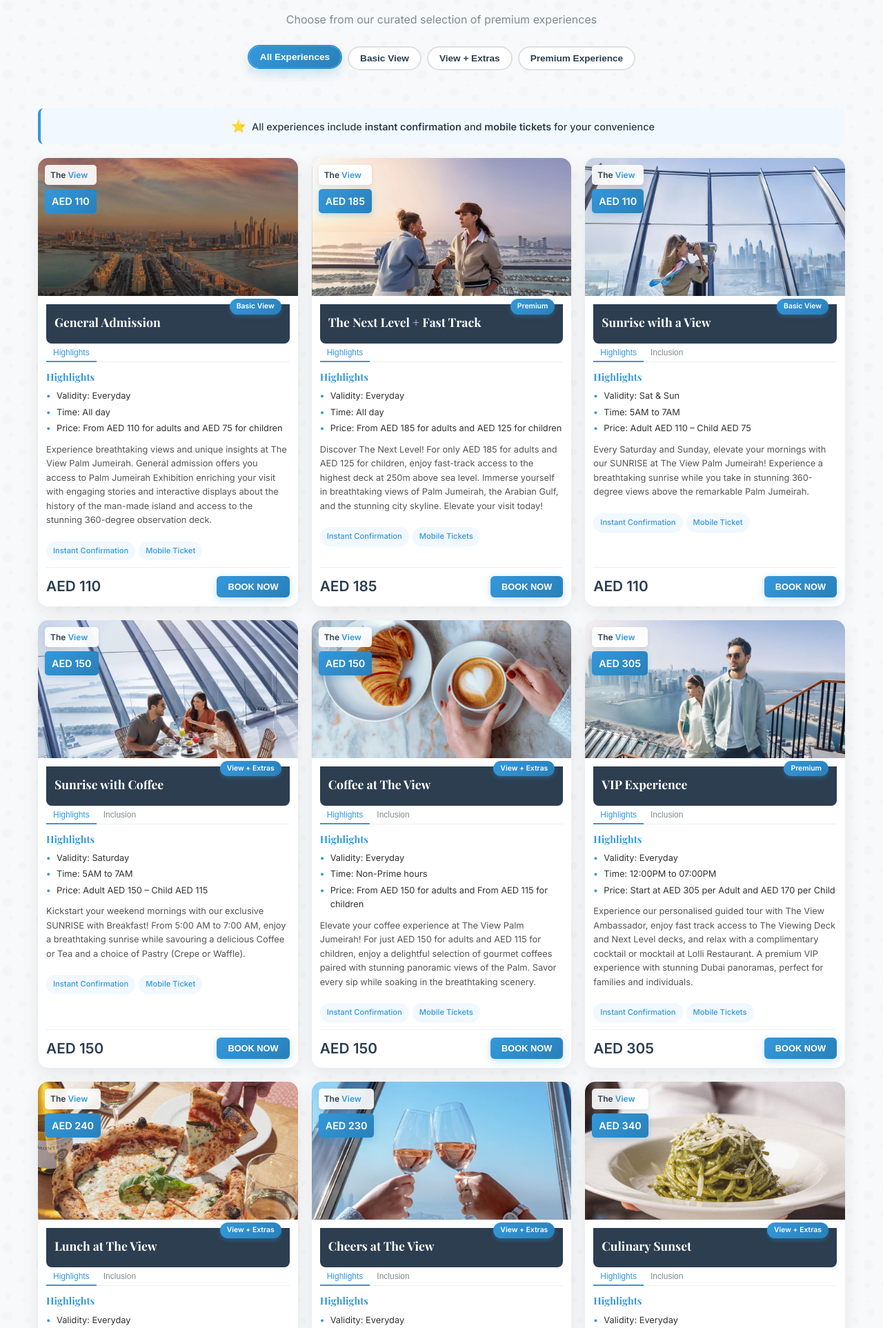
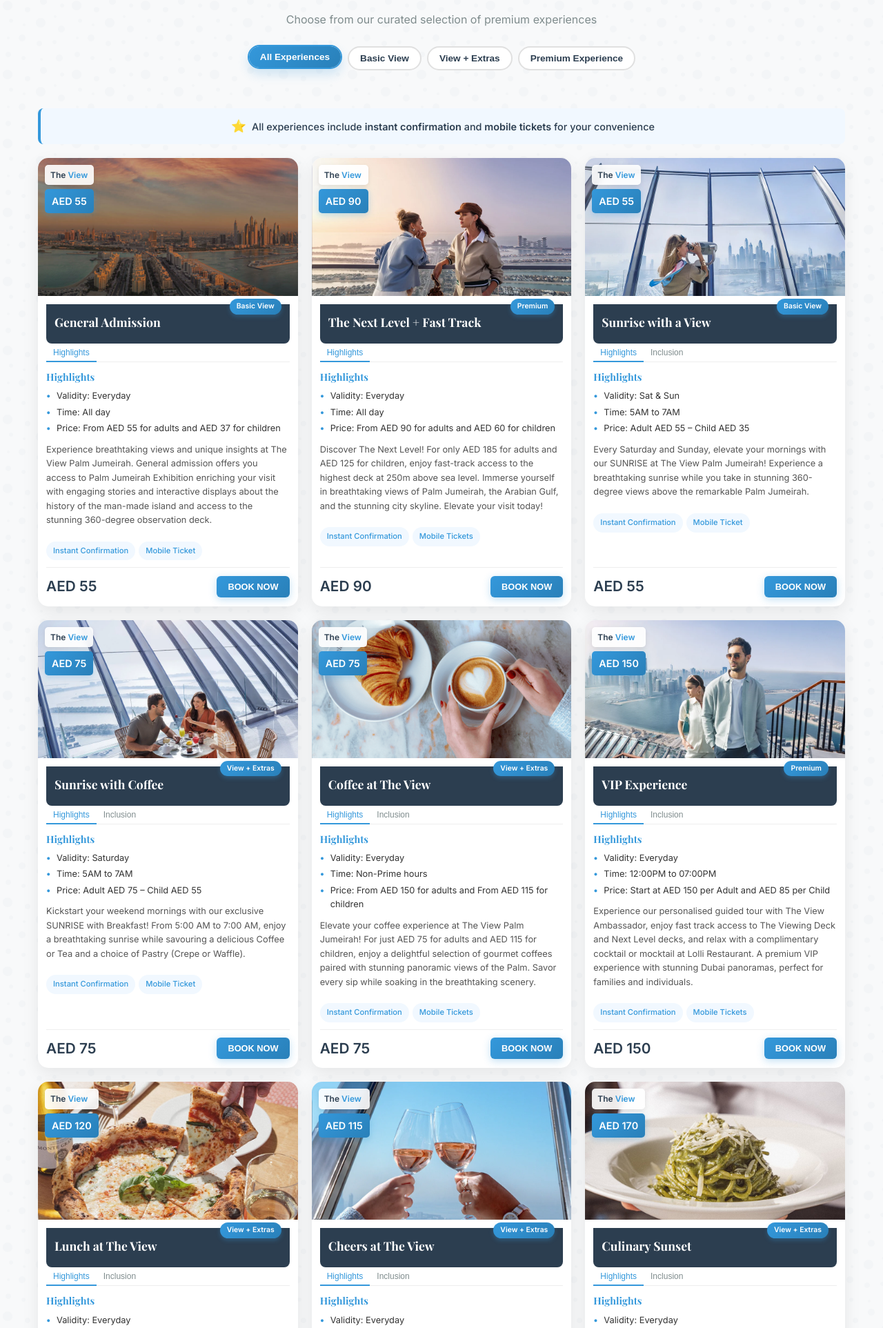
Before and after one commit to anotherGU/palm-jumeirah, a Flask app: page / in a window 1280 px wide. Shown: the part 803-2728 px from the top of the page at 69% size. Run offline with Flask 3, Linux system fonts and the light colour scheme; some libraries are stand-ins or nearby versions.

Commit message:
dsaadsasdasd

```diff
--- a/templates/index.html
+++ b/templates/index.html
@@ -226,7 +226,7 @@
                     </div>
                     <div class="price-badge">
                       <div class="price-badge-content">
-                        <div class="price-amount">AED 110</div>
+                        <div class="price-amount">AED 55</div>
                       </div>
                     </div>
                   </div>
@@ -249,7 +249,7 @@
                       <li>Validity: Everyday</li>
                       <li>Time: All day</li>
                       <li>
-                        Price: From AED 110 for adults and AED 75 for children
+                        Price: From AED 55 for adults and AED 37 for children
                       </li>
                     </ul>
                   </div>
@@ -268,7 +268,7 @@
                 </div>
                 <div class="offer-footer">
                   <div class="price-container">
-                    <div class="current-price">AED 110</div>
+                    <div class="current-price">AED 55</div>
                   </div>
                   <button class="book-btn" data-experience="General Admission">
                     BOOK NOW
@@ -291,7 +291,7 @@
                     </div>
                     <div class="price-badge">
                       <div class="price-badge-content">
-                        <div class="price-amount">AED 185</div>
+                        <div class="price-amount">AED 90</div>
                       </div>
                     </div>
                   </div>
@@ -314,7 +314,7 @@
                       <li>Validity: Everyday</li>
                       <li>Time: All day</li>
                       <li>
-                        Price: From AED 185 for adults and AED 125 for children
+                        Price: From AED 90 for adults and AED 60 for children
                       </li>
                     </ul>
                   </div>
@@ -332,7 +332,7 @@
                 </div>
                 <div class="offer-footer">
                   <div class="price-container">
-                    <div class="current-price">AED 185</div>
+                    <div class="current-price">AED 90</div>
                   </div>
                   <button
                     class="book-btn"
@@ -358,7 +358,7 @@
                     </div>
                     <div class="price-badge">
                       <div class="price-badge-content">
-                        <div class="price-amount">AED 110</div>
+                        <div class="price-amount">AED 55</div>
                       </div>
                     </div>
                   </div>
@@ -383,7 +383,7 @@
                     <ul>
                       <li>Validity: Sat & Sun</li>
                       <li>Time: 5AM to 7AM</li>
-                      <li>Price: Adult AED 110 – Child AED 75</li>
+                      <li>Price: Adult AED 55 – Child AED 35</li>
                     </ul>
                   </div>
                   <p class="description">
@@ -409,7 +409,7 @@
                 </div>
                 <div class="offer-footer">
                   <div class="price-container">
-                    <div class="current-price">AED 110</div>
+                    <div class="current-price">AED 55</div>
                   </div>
                   <button
                     class="book-btn"
@@ -435,7 +435,7 @@
                     </div>
                     <div class="price-badge">
                       <div class="price-badge-content">
-                        <div class="price-amount">AED 150</div>
+                        <div class="price-amount">AED 75</div>
                       </div>
                     </div>
                   </div>
@@ -460,7 +460,7 @@
                     <ul>
                       <li>Validity: Saturday</li>
                       <li>Time: 5AM to 7AM</li>
-                      <li>Price: Adult AED 150 – Child AED 115</li>
+                      <li>Price: Adult AED 75 – Child AED 55</li>
                     </ul>
                   </div>
                   <p class="description">
@@ -491,7 +491,7 @@
                 </div>
                 <div class="offer-footer">
                   <div class="price-container">
-                    <div class="current-price">AED 150</div>
+                    <div class="current-price">AED 75</div>
                   </div>
                   <button
                     class="book-btn"
@@ -517,7 +517,7 @@
                     </div>
                     <div class="price-badge">
                       <div class="price-badge-content">
-                        <div class="price-amount">AED 150</div>
+                        <div class="price-amount">AED 75</div>
                       </div>
                     </div>
                   </div>
@@ -550,7 +550,7 @@
                   </div>
                   <p class="description">
                     Elevate your coffee experience at The View Palm Jumeirah!
-                    For just AED 150 for adults and AED 115 for children, enjoy
+                    For just AED 75 for adults and AED 115 for children, enjoy
                     a delightful selection of gourmet coffees paired with
                     stunning panoramic views of the Palm. Savor every sip while
                     soaking in the breathtaking scenery.
@@ -571,7 +571,7 @@
                 </div>
                 <div class="offer-footer">
                   <div class="price-container">
-                    <div class="current-price">AED 150</div>
+                    <div class="current-price">AED 75</div>
                   </div>
                   <button class="book-btn" data-experience="Coffee at The View">
                     BOOK NOW
@@ -594,7 +594,7 @@
                     </div>
                     <div class="price-badge">
                       <div class="price-badge-content">
-                        <div class="price-amount">AED 305</div>
+                        <div class="price-amount">AED 150</div>
                       </div>
                     </div>
                   </div>
@@ -620,7 +620,7 @@
                       <li>Validity: Everyday</li>
                       <li>Time: 12:00PM to 07:00PM</li>
                       <li>
-                        Price: Start at AED 305 per Adult and AED 170 per Child
+                        Price: Start at AED 150 per Adult and AED 85 per Child
                       </li>
                     </ul>
                   </div>
@@ -653,7 +653,7 @@
                 </div>
                 <div class="offer-footer">
                   <div class="price-container">
-                    <div class="current-price">AED 305</div>
+                    <div class="current-price">AED 150</div>
                   </div>
                   <button class="book-btn" data-experience="VIP Experience">
                     BOOK NOW
@@ -676,7 +676,7 @@
                     </div>
                     <div class="price-badge">
                       <div class="price-badge-content">
-                        <div class="price-amount">AED 240</div>
+                        <div class="price-amount">AED 120</div>
                       </div>
                     </div>
                   </div>
@@ -702,7 +702,7 @@
                       <li>Validity: Everyday</li>
                       <li>Time: 12:00PM to 3:00PM</li>
                       <li>
-                        Price: AED 240 for adults and AED 205 for children
+                        Price: AED 120 for adults and AED 90 for children
                       </li>
                     </ul>
                   </div>
@@ -731,7 +731,7 @@
                 </div>
                 <div class="offer-footer">
                   <div class="price-container">
-                    <div class="current-price">AED 240</div>
+                    <div class="current-price">AED 120</div>
                   </div>
                   <button class="book-btn" data-experience="Lunch at The View">
                     BOOK NOW
@@ -754,7 +754,7 @@
                     </div>
                     <div class="price-badge">
                       <div class="price-badge-content">
-                        <div class="price-amount">AED 230</div>
+                        <div class="price-amount">AED 115</div>
                       </div>
                     </div>
                   </div>
@@ -779,7 +779,7 @@
                     <ul>
                       <li>Validity: Everyday</li>
                       <li>Time: All day</li>
-                      <li>Price: From AED 230 for adults only</li>
+                      <li>Price: From AED 115 for adults only</li>
                     </ul>
                   </div>
                   <p class="description">
@@ -805,7 +805,7 @@
                 </div>
                 <div class="offer-footer">
                   <div class="price-container">
-                    <div class="current-price">AED 230</div>
+                    <div class="current-price">AED 115</div>
                   </div>
                   <button class="book-btn" data-experience="Cheers at The View">
                     BOOK NOW
@@ -828,7 +828,7 @@
                     </div>
                     <div class="price-badge">
                       <div class="price-badge-content">
-                        <div class="price-amount">AED 340</div>
+                        <div class="price-amount">AED 170</div>
                       </div>
                     </div>
                   </div>
@@ -854,7 +854,7 @@
                       <li>Validity: Everyday</li>
                       <li>Time: 5:00PM to 7:00PM</li>
                       <li>
-                        Price: AED 340 for adults and AED 295 for children
+                        Price: AED 170 for adults and AED 145 for children
                       </li>
                     </ul>
                   </div>
@@ -883,7 +883,7 @@
                 </div>
                 <div class="offer-footer">
                   <div class="price-container">
-                    <div class="current-price">AED 340</div>
+                    <div class="current-price">AED 170</div>
                   </div>
                   <button class="book-btn" data-experience="Culinary Sunset">
                     BOOK NOW
```
